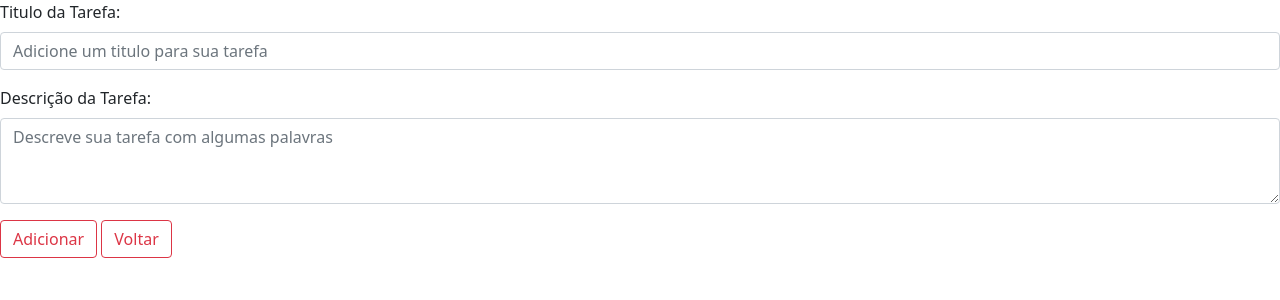
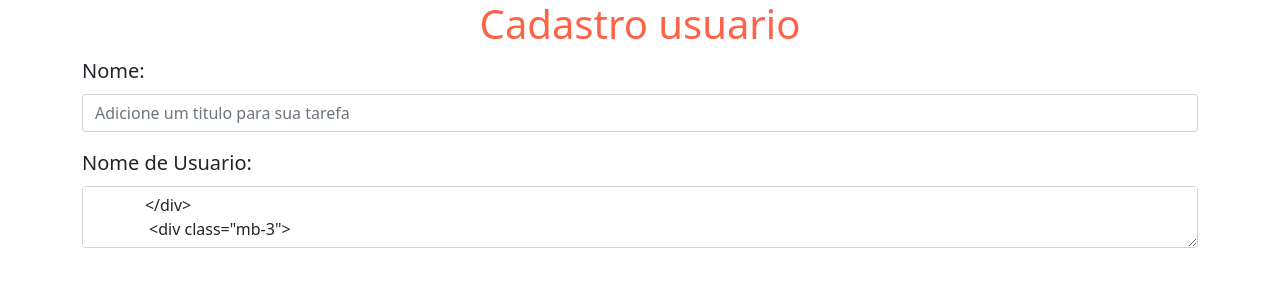
Before and after one commit to douglasbernardo/ListaDeTarefas, a Node server app: page /usuarios/cadastro in a window 1280 px wide. Shown: the top 300 px of the page. Run offline with Node 20, Linux system fonts and the light colour scheme; some libraries are stand-ins or nearby versions.

Commit message:
formulario para cadastro de usuarios

```diff
--- a/views/usuarios/cadastro.handlebars
+++ b/views/usuarios/cadastro.handlebars
@@ -5,14 +5,25 @@
     <title>Document</title>
 </head>
 <body>
+
+<h1>Cadastro usuario</h1>
+    <div class="container">
         <form action="/tarefas/adicionarTarefa" method="post">
             <div class="mb-3">
-                    <label for="exampleFormControlInput1" class="form-label">Titulo da Tarefa:</label>
+                <label for="exampleFormControlInput1" class="form-label">Nome:</label>
                 <input type="text" name="titulo" class="form-control" placeholder="Adicione um titulo para sua tarefa">
             </div>
             <div class="mb-3">
-                    <label for="descricao" class="form-label">Descrição da Tarefa:</label>
-                    <textarea type="text" class="form-control" name="descricao" placeholder="Descreve sua tarefa com algumas palavras" rows="3"></textarea>
+                <label for="descricao" class="form-label">Nome de Usuario:</label>
+                <textarea type="text" class="form-control" name="descricao" placeholder="Descreve sua tarefa com algumas palavras">
+            </div>
+             <div class="mb-3">
+                <label for="descricao" class="form-label">Senha:</label>
+                <input type="text" class="form-control" name="descricao" placeholder="Descreve sua tarefa com algumas palavras">
+            </div>
+              <div class="mb-3">
+                <label for="descricao" class="form-label">Confirmação de senha:</label>
+                <textarea type="text" class="form-control" name="descricao" placeholder="Descreve sua tarefa com algumas palavras">
             </div>
             <button type="submit" class="btn btn-outline-danger">
                 Adicionar
@@ -21,5 +32,6 @@
                 <button type="button" class="btn btn-outline-danger">Voltar</button>
             </a>
         </form>
+    </div>
 </body>
 </html>
```
Lines whose indentation alone changed are shown as unchanged.
